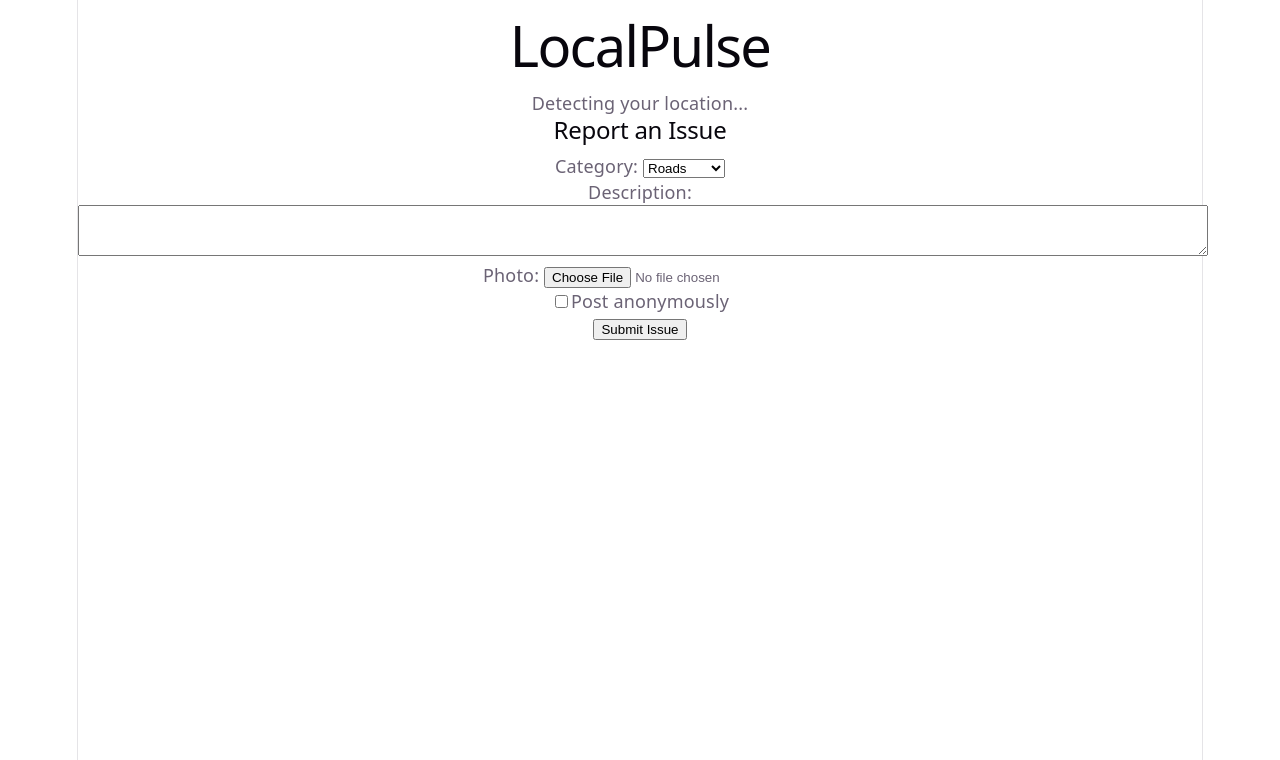
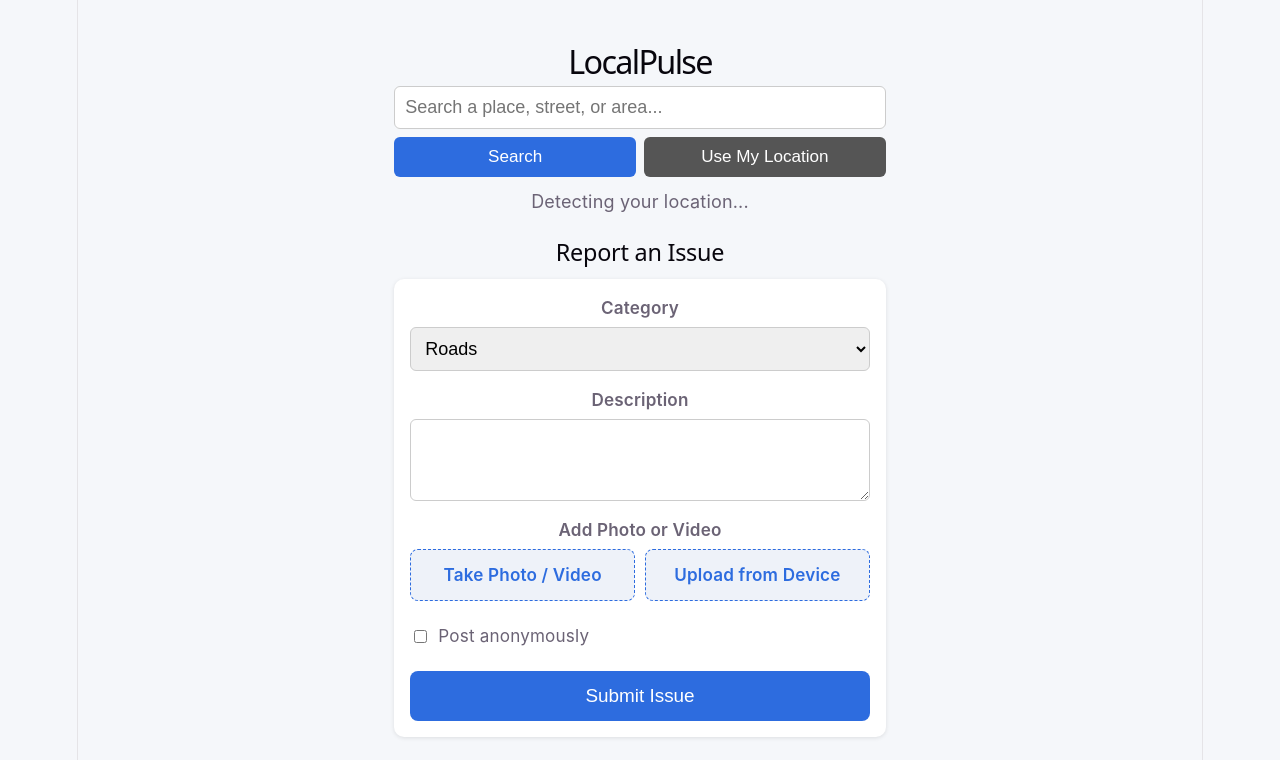
Before and after one commit to The-AI-Aces/LocalPulse, a React app in the folder frontend/: page / in a window 1280 px wide. Shown: the top 760 px of the page. Built offline with nearby package versions, Linux system fonts and the light colour scheme; no server answers; the HTML template or start-up script is replaced by a standard one.

Commit message:
adding extra features to upload image

```diff
--- a/frontend/src/App.css
+++ b/frontend/src/App.css
@@ -1,184 +1,181 @@
-.counter {
-  font-size: 16px;
-  padding: 5px 10px;
-  border-radius: 5px;
-  color: var(--accent);
-  background: var(--accent-bg);
-  border: 2px solid transparent;
-  transition: border-color 0.3s;
-  margin-bottom: 24px;
+* {
+  box-sizing: border-box;
+}
 
-  &:hover {
-    border-color: var(--accent-border);
+body {
+  margin: 0;
+  font-family: -apple-system, Segoe UI, Roboto, sans-serif;
+  background: #f5f7fa;
+}
+
+.app-container {
+  max-width: 600px;
+  margin: 0 auto;
+  padding: 16px;
+}
+
+h1 {
+  font-size: 1.8rem;
+  margin-bottom: 8px;
+  text-align: center;
+}
+
+h2 {
+  font-size: 1.3rem;
+  margin-top: 24px;
+}
+
+.error-text {
+  color: #c0392b;
+  font-size: 0.9rem;
+}
+
+.radius-control {
+  margin: 12px 0;
+  display: flex;
+  align-items: center;
+  gap: 8px;
+}
+
+.radius-control select {
+  padding: 6px 10px;
+  border-radius: 6px;
+  border: 1px solid #ccc;
+}
+
+.search-bar {
+  display: flex;
+  flex-wrap: wrap;
+  gap: 8px;
+  margin: 12px 0;
+}
+
+.search-bar input[type="text"] {
+  flex: 1 1 100%;
+  padding: 10px;
+  border-radius: 6px;
+  border: 1px solid #ccc;
+  font-size: 1rem;
+}
+
+.search-bar button {
+  flex: 1;
+  padding: 10px;
+  border-radius: 6px;
+  border: none;
+  background: #2d6cdf;
+  color: white;
+  font-size: 0.95rem;
+}
+
+.search-bar button[type="button"] {
+  background: #555;
+}
+
+.map-wrapper {
+  height: 350px;
+  width: 100%;
+  border-radius: 10px;
+  overflow: hidden;
+  margin: 12px 0;
+}
+
+.report-form {
+  background: white;
+  border-radius: 10px;
+  padding: 16px;
+  margin-top: 12px;
+  box-shadow: 0 1px 4px rgba(0,0,0,0.1);
+}
+
+.form-group {
+  margin-bottom: 16px;
+  display: flex;
+  flex-direction: column;
+}
+
+.form-group label {
+  font-weight: 600;
+  margin-bottom: 6px;
+  font-size: 0.95rem;
+}
+
+.form-group select,
+.form-group textarea {
+  padding: 10px;
+  border-radius: 6px;
+  border: 1px solid #ccc;
+  font-size: 1rem;
+  width: 100%;
+}
+
+.media-buttons {
+  display: flex;
+  flex-wrap: wrap;
+  gap: 10px;
+}
+
+.media-btn {
+  flex: 1;
+  text-align: center;
+  padding: 12px;
+  background: #eef2f9;
+  border: 1px dashed #2d6cdf;
+  border-radius: 8px;
+  cursor: pointer;
+  font-size: 0.9rem;
+  color: #2d6cdf;
+}
+
+.file-name {
+  margin-top: 8px;
+  font-size: 0.85rem;
+  color: #444;
+}
+
+.checkbox-group label {
+  flex-direction: row;
+  align-items: center;
+  display: flex;
+  gap: 8px;
+  font-weight: normal;
+}
+
+.submit-btn {
+  width: 100%;
+  padding: 14px;
+  background: #2d6cdf;
+  color: white;
+  border: none;
+  border-radius: 8px;
+  font-size: 1.05rem;
+  cursor: pointer;
+}
+
+.submit-btn:disabled {
+  background: #aaa;
+}
+
+.submit-message {
+  margin-top: 10px;
+  font-weight: 500;
+}
+
+/* Mobile adjustments */
+@media (max-width: 480px) {
+  .app-container {
+    padding: 10px;
   }
-  &:focus-visible {
-    outline: 2px solid var(--accent);
-    outline-offset: 2px;
+
+  h1 {
+    font-size: 1.5rem;
+  }
+
+  .map-wrapper {
+    height: 280px;
+  }
+
+  .search-bar button {
+    flex: 1 1 48%;
   }
 }
-
-.hero {
-  position: relative;
-
-  .base,
-  .framework,
-  .vite {
-    inset-inline: 0;
-    margin: 0 auto;
-  }
-
-  .base {
-    width: 170px;
-    position: relative;
-    z-index: 0;
-  }
-
-  .framework,
-  .vite {
-    position: absolute;
-  }
-
-  .framework {
-    z-index: 1;
-    top: 34px;
-    height: 28px;
-    transform: perspective(2000px) rotateZ(300deg) rotateX(44deg) rotateY(39deg)
-      scale(1.4);
-  }
-
-  .vite {
-    z-index: 0;
-    top: 107px;
-    height: 26px;
-    width: auto;
-    transform: perspective(2000px) rotateZ(300deg) rotateX(40deg) rotateY(39deg)
-      scale(0.8);
-  }
-}
-
-#center {
-  display: flex;
-  flex-direction: column;
-  gap: 25px;
-  place-content: center;
-  place-items: center;
-  flex-grow: 1;
-
-  @media (max-width: 1024px) {
-    padding: 32px 20px 24px;
-    gap: 18px;
-  }
-}
-
-#next-steps {
-  display: flex;
-  border-top: 1px solid var(--border);
-  text-align: left;
-
-  & > div {
-    flex: 1 1 0;
-    padding: 32px;
-    @media (max-width: 1024px) {
-      padding: 24px 20px;
-    }
-  }
-
-  .icon {
-    margin-bottom: 16px;
-    width: 22px;
-    height: 22px;
-  }
-
-  @media (max-width: 1024px) {
-    flex-direction: column;
-    text-align: center;
-  }
-}
-
-#docs {
-  border-right: 1px solid var(--border);
-
-  @media (max-width: 1024px) {
-    border-right: none;
-    border-bottom: 1px solid var(--border);
-  }
-}
-
-#next-steps ul {
-  list-style: none;
-  padding: 0;
-  display: flex;
-  gap: 8px;
-  margin: 32px 0 0;
-
-  .logo {
-    height: 18px;
-  }
-
-  a {
-    color: var(--text-h);
-    font-size: 16px;
-    border-radius: 6px;
-    background: var(--social-bg);
-    display: flex;
-    padding: 6px 12px;
-    align-items: center;
-    gap: 8px;
-    text-decoration: none;
-    transition: box-shadow 0.3s;
-
-    &:hover {
-      box-shadow: var(--shadow);
-    }
-    .button-icon {
-      height: 18px;
-      width: 18px;
-    }
-  }
-
-  @media (max-width: 1024px) {
-    margin-top: 20px;
-    flex-wrap: wrap;
-    justify-content: center;
-
-    li {
-      flex: 1 1 calc(50% - 8px);
-    }
-
-    a {
-      width: 100%;
-      justify-content: center;
-      box-sizing: border-box;
-    }
-  }
-}
-
-#spacer {
-  height: 88px;
-  border-top: 1px solid var(--border);
-  @media (max-width: 1024px) {
-    height: 48px;
-  }
-}
-
-.ticks {
-  position: relative;
-  width: 100%;
-
-  &::before,
-  &::after {
-    content: '';
-    position: absolute;
-    top: -4.5px;
-    border: 5px solid transparent;
-  }
-
-  &::before {
-    left: 0;
-    border-left-color: var(--border);
-  }
-  &::after {
-    right: 0;
-    border-right-color: var(--border);
-  }
-}
--- a/frontend/src/App.jsx
+++ b/frontend/src/App.jsx
@@ -1,5 +1,5 @@
 import { useState, useEffect } from 'react'
-import { MapContainer, TileLayer, Marker, Popup, Circle, useMapEvents } from 'react-leaflet'
+import { MapContainer, TileLayer, Marker, Popup, Circle, useMap, useMapEvents } from 'react-leaflet'
 import 'leaflet/dist/leaflet.css'
 import { supabase } from './supabaseClient'
 import './App.css'
@@ -13,15 +13,30 @@ function LocationPicker({ onPick }) {
   return null
 }
 
+// Helper to re-center the map whenever pinLocation changes via search
+function RecenterMap({ position }) {
+  const map = useMap()
+  useEffect(() => {
+    if (position) {
+      map.setView([position.lat, position.lng], map.getZoom())
+    }
+  }, [position])
+  return null
+}
+
 function App() {
   const [location, setLocation] = useState(null)
   const [error, setError] = useState(null)
   const [radius, setRadius] = useState(3)
 
   const [pinLocation, setPinLocation] = useState(null)
+  const [searchText, setSearchText] = useState('')
+  const [searching, setSearching] = useState(false)
+  const [searchError, setSearchError] = useState('')
+
   const [category, setCategory] = useState('roads')
   const [description, setDescription] = useState('')
-  const [photo, setPhoto] = useState(null)
+  const [mediaFile, setMediaFile] = useState(null)
   const [isAnonymous, setIsAnonymous] = useState(false)
   const [submitting, setSubmitting] = useState(false)
   const [submitMessage, setSubmitMessage] = useState('')
@@ -39,7 +54,7 @@ function App() {
           lng: position.coords.longitude,
         }
         setLocation(loc)
-        setPinLocation(loc) // default pin = user's current location
+        setPinLocation(loc)
       },
       (err) => {
         setError('Could not get your location: ' + err.message)
@@ -47,26 +62,59 @@ function App() {
     )
   }, [])
 
+  // Search a place name and move the pin there using free OpenStreetMap search
+  async function handleSearch(e) {
+    e.preventDefault()
+    if (!searchText.trim()) return
+
+    setSearching(true)
+    setSearchError('')
+
+    try {
+      const res = await fetch(
+        `https://nominatim.openstreetmap.org/search?format=json&q=${encodeURIComponent(searchText)}`
+      )
+      const results = await res.json()
+
+      if (results.length === 0) {
+        setSearchError('Place not found. Try a different search.')
+      } else {
+        const place = results[0]
+        setPinLocation({ lat: parseFloat(place.lat), lng: parseFloat(place.lon) })
+      }
+    } catch {
+      setSearchError('Search failed. Check your internet connection.')
+    }
+
+    setSearching(false)
+  }
+
+  function useMyCurrentLocation() {
+    if (location) {
+      setPinLocation(location)
+    }
+  }
+
   async function handleSubmit(e) {
     e.preventDefault()
     if (!pinLocation) {
-      setSubmitMessage('Please pick a location on the map first.')
+      setSubmitMessage('Please pick a location first.')
       return
     }
 
     setSubmitting(true)
     setSubmitMessage('')
 
-    let photoUrl = null
+    let mediaUrl = null
 
-    if (photo) {
-      const fileName = `${Date.now()}_${photo.name}`
+    if (mediaFile) {
+      const fileName = `${Date.now()}_${mediaFile.name}`
       const { error: uploadError } = await supabase.storage
         .from('issue-photos')
-        .upload(fileName, photo)
+        .upload(fileName, mediaFile)
 
       if (uploadError) {
-        setSubmitMessage('Photo upload failed: ' + uploadError.message)
+        setSubmitMessage('Media upload failed: ' + uploadError.message)
         setSubmitting(false)
         return
       }
@@ -75,13 +123,13 @@ function App() {
         .from('issue-photos')
         .getPublicUrl(fileName)
 
-      photoUrl = urlData.publicUrl
+      mediaUrl = urlData.publicUrl
     }
 
     const { error: insertError } = await supabase.from('issues').insert({
       category,
       description,
-      photo_url: photoUrl,
+      photo_url: mediaUrl,
       lat: pinLocation.lat,
       lng: pinLocation.lng,
       is_anonymous: isAnonymous,
@@ -94,17 +142,17 @@ function App() {
     } else {
       setSubmitMessage('Issue reported successfully!')
       setDescription('')
-      setPhoto(null)
+      setMediaFile(null)
     }
   }
 
   return (
-    <div>
+    <div className="app-container">
       <h1>LocalPulse</h1>
-      {error && <p style={{ color: 'red' }}>{error}</p>}
+      {error && <p className="error-text">{error}</p>}
 
       {location && (
-        <div style={{ margin: '10px 0' }}>
+        <div className="radius-control">
           <label htmlFor="radius">Show issues within: </label>
           <select
             id="radius"
@@ -119,11 +167,29 @@ function App() {
         </div>
       )}
 
+      {/* Location search bar */}
+      <form className="search-bar" onSubmit={handleSearch}>
+        <input
+          type="text"
+          placeholder="Search a place, street, or area..."
+          value={searchText}
+          onChange={(e) => setSearchText(e.target.value)}
+        />
+        <button type="submit" disabled={searching}>
+          {searching ? 'Searching...' : 'Search'}
+        </button>
+        <button type="button" onClick={useMyCurrentLocation}>
+          Use My Location
+        </button>
+      </form>
+      {searchError && <p className="error-text">{searchError}</p>}
+
       {location ? (
+        <div className="map-wrapper">
           <MapContainer
             center={[location.lat, location.lng]}
             zoom={14}
-          style={{ height: '400px', width: '100%' }}
+            style={{ height: '100%', width: '100%' }}
           >
             <TileLayer
               url="https://{s}.tile.openstreetmap.org/{z}/{x}/{y}.png"
@@ -135,20 +201,22 @@ function App() {
               pathOptions={{ color: 'blue', fillOpacity: 0.1 }}
             />
             <LocationPicker onPick={setPinLocation} />
+            <RecenterMap position={pinLocation} />
             {pinLocation && (
               <Marker position={[pinLocation.lat, pinLocation.lng]}>
-              <Popup>Issue location (click map to move)</Popup>
+                <Popup>Issue location (click map or search to move)</Popup>
               </Marker>
             )}
           </MapContainer>
+        </div>
       ) : (
         <p>Detecting your location...</p>
       )}
 
       <h2>Report an Issue</h2>
-      <form onSubmit={handleSubmit}>
-        <div>
-          <label>Category: </label>
+      <form className="report-form" onSubmit={handleSubmit}>
+        <div className="form-group">
+          <label>Category</label>
           <select value={category} onChange={(e) => setCategory(e.target.value)}>
             <option value="roads">Roads</option>
             <option value="water">Water</option>
@@ -158,28 +226,44 @@ function App() {
           </select>
         </div>
 
-        <div>
-          <label>Description: </label>
-          <br />
+        <div className="form-group">
+          <label>Description</label>
           <textarea
             value={description}
             onChange={(e) => setDescription(e.target.value)}
             required
             rows={3}
-            style={{ width: '100%' }}
           />
         </div>
 
-        <div>
-          <label>Photo: </label>
+        <div className="form-group">
+          <label>Add Photo or Video</label>
+          <div className="media-buttons">
+            <label className="media-btn">
+              Take Photo / Video
               <input
                 type="file"
-            accept="image/*"
-            onChange={(e) => setPhoto(e.target.files[0])}
+                accept="image/*,video/*"
+                capture="environment"
+                onChange={(e) => setMediaFile(e.target.files[0])}
+                hidden
               />
+            </label>
+
+            <label className="media-btn">
+              Upload from Device
+              <input
+                type="file"
+                accept="image/*,video/*"
+                onChange={(e) => setMediaFile(e.target.files[0])}
+                hidden
+              />
+            </label>
+          </div>
+          {mediaFile && <p className="file-name">Selected: {mediaFile.name}</p>}
         </div>
 
-        <div>
+        <div className="form-group checkbox-group">
           <label>
             <input
               type="checkbox"
@@ -190,11 +274,11 @@ function App() {
           </label>
         </div>
 
-        <button type="submit" disabled={submitting}>
+        <button type="submit" className="submit-btn" disabled={submitting}>
           {submitting ? 'Submitting...' : 'Submit Issue'}
         </button>
 
-        {submitMessage && <p>{submitMessage}</p>}
+        {submitMessage && <p className="submit-message">{submitMessage}</p>}
       </form>
     </div>
   )
```
Lines whose indentation alone changed are shown as unchanged.
